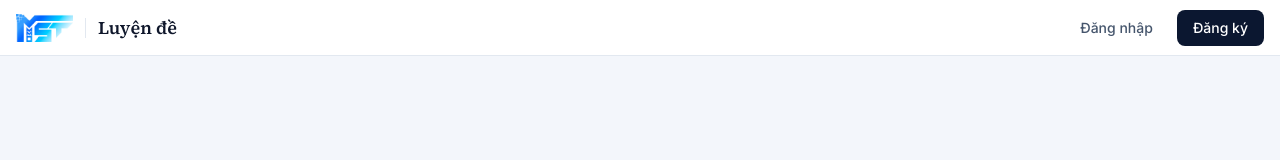
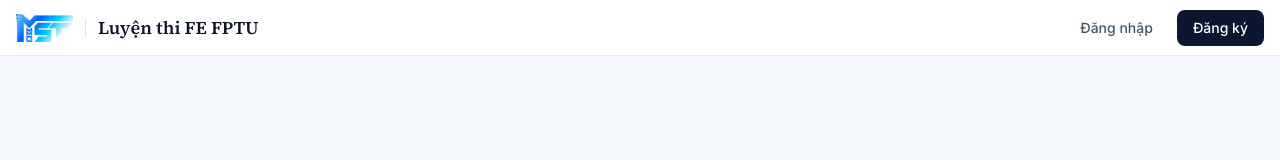
Before and after one commit to hoangtuanqn/fptu-exam-practice, a React (Vite) app in the folder frontend/: page / in a window 1280 px wide. Shown: the top 160 px of the page. Built offline with nearby package versions, Linux system fonts and the light colour scheme; no server answers.

Commit message:
feat: rename product to Luyện thi FE FPTU, add facebook and founder config

```diff
--- a/frontend/brand.config.ts
+++ b/frontend/brand.config.ts
@@ -8,7 +8,9 @@ export interface Brand {
   tagline: string;
   description: string; // mô tả cho SEO và khi chia sẻ link
   siteUrl: string; // địa chỉ website thật (để trống nếu chưa có); dùng cho ảnh bìa khi chia sẻ
-  companyUrl: string; // trang chủ công ty; có thì footer hiện liên kết
+  companyUrl: string; // trang chủ công ty (tuỳ chọn); không có thì liên kết về Facebook
+  facebookUrl: string; // fanpage công ty
+  founder: string; // người sáng lập, hiện ở footer
   themeColor: string; // màu thanh trình duyệt trên điện thoại
   title: string; // tiêu đề tab, ghép từ product + company
 }
@@ -17,11 +19,13 @@ type Env = Record<string, string | undefined>;
 
 const DEFAULTS = {
   company: "MST Software",
-  product: "Luyện đề",
+  product: "Luyện thi FE FPTU",
   tagline: "MMO Solution",
-  description: "Luyện đề trắc nghiệm từ thư mục ảnh, chấm điểm thang 10, nạp tiền nhanh. Phát triển bởi MST Software.",
+  description: "Luyện thi FE FPTU: làm đề trắc nghiệm từ thư mục ảnh, chấm điểm thang 10. Phát triển bởi MST Software.",
   siteUrl: "",
   companyUrl: "",
+  facebookUrl: "https://facebook.com/mstsoftware.vn",
+  founder: "Phạm Hoàng Tuấn",
   themeColor: "#0b1730",
 };
 
@@ -37,6 +41,8 @@ export function loadBrand(env: Env): Brand {
     description: pick("VITE_APP_DESCRIPTION", DEFAULTS.description),
     siteUrl: pick("VITE_SITE_URL", DEFAULTS.siteUrl).replace(/\/$/, ""),
     companyUrl: pick("VITE_COMPANY_URL", DEFAULTS.companyUrl),
+    facebookUrl: pick("VITE_FACEBOOK_URL", DEFAULTS.facebookUrl),
+    founder: pick("VITE_FOUNDER", DEFAULTS.founder),
     themeColor: pick("VITE_THEME_COLOR", DEFAULTS.themeColor),
     title: `${product} | ${company}`,
   };
```
Also changed, not shown: 1 other file (tests, documents, lock files or other folders).
